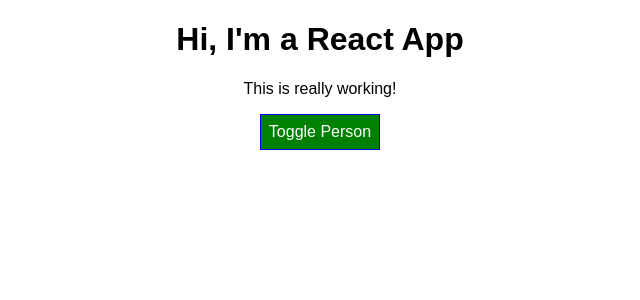
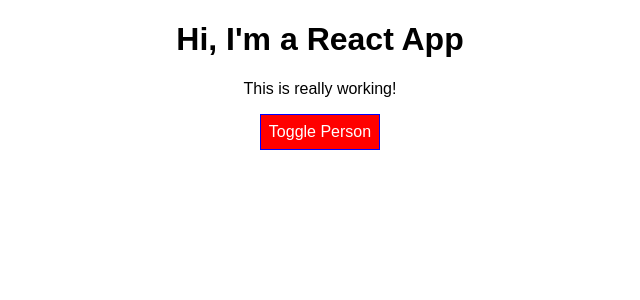
Before and after one commit to fabriziopace/react-course-code, a React (Create React App) app in the folder projects/react-complete-guide/: page / in a window 1280 px wide. Shown: the top 300 px of the page, without its empty margins (320-960 px from the left). Built offline with nearby package versions, Linux system fonts and the light colour scheme.

Commit message:
Removed styled components from app.js

```diff
--- a/projects/react-complete-guide/src/App.css
+++ b/projects/react-complete-guide/src/App.css
@@ -9,3 +9,17 @@
 .bold {
     font-weight: bold;
 }
+
+.button {
+    background-color: red;
+    color: white;
+    font: inherit;
+    border: 1px solid blue;
+    padding: 8px;
+    cursor: pointer;
+}
+
+.button:hover {
+    background-color: salmon;
+    color: black;
+}
--- a/projects/react-complete-guide/src/App.js
+++ b/projects/react-complete-guide/src/App.js
@@ -1,21 +1,7 @@
 import React, { Component } from 'react';
-import styled from 'styled-components';
+
 import './App.css';
 import Person from './Person/Person';
-
-const StyledButton = styled.button`
-  background-color: ${props => props.alt ? 'red' : 'green'};
-  color: white;
-  font: inherit;
-  border: 1px solid blue;
-  padding: 8px;
-  cursor: pointer;
-
-  &:hover {
-    background-color: ${props => props.alt ? 'salmon' : 'lightgreen'};
-    color: black;
-  }
-`
 
 class App extends Component {
   state = {
@@ -98,7 +84,7 @@
       <div className="App" >
         <h1>Hi, I'm a React App</h1>
         <p className={classes.join(' ')}>This is really working!</p>
-        <StyledButton alt={this.state.showPersons} onClick={this.togglePersonsHandler}>Toggle Person</StyledButton>
+        <button className="button" onClick={this.togglePersonsHandler}>Toggle Person</button>
         {persons}
       </div >
     );
```
